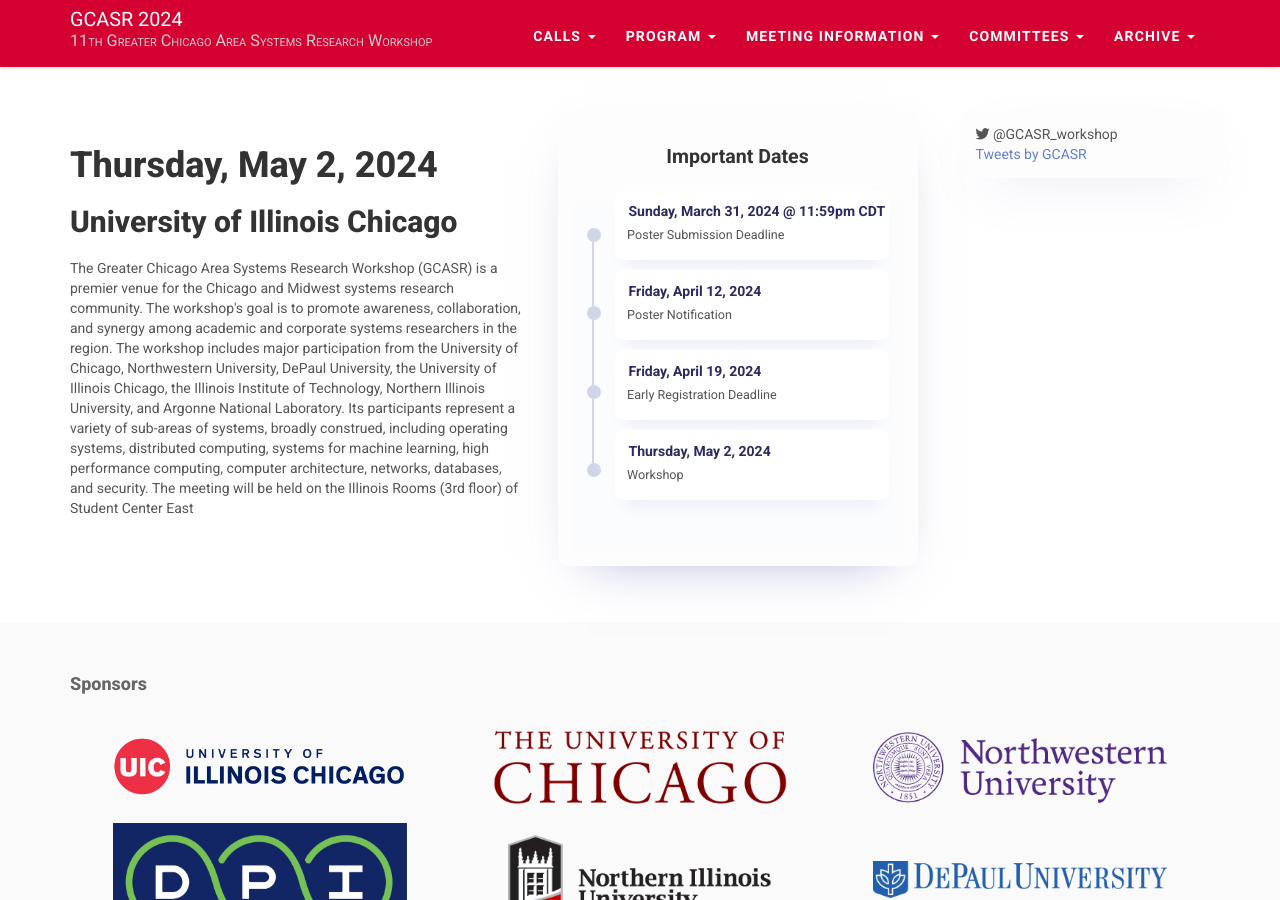
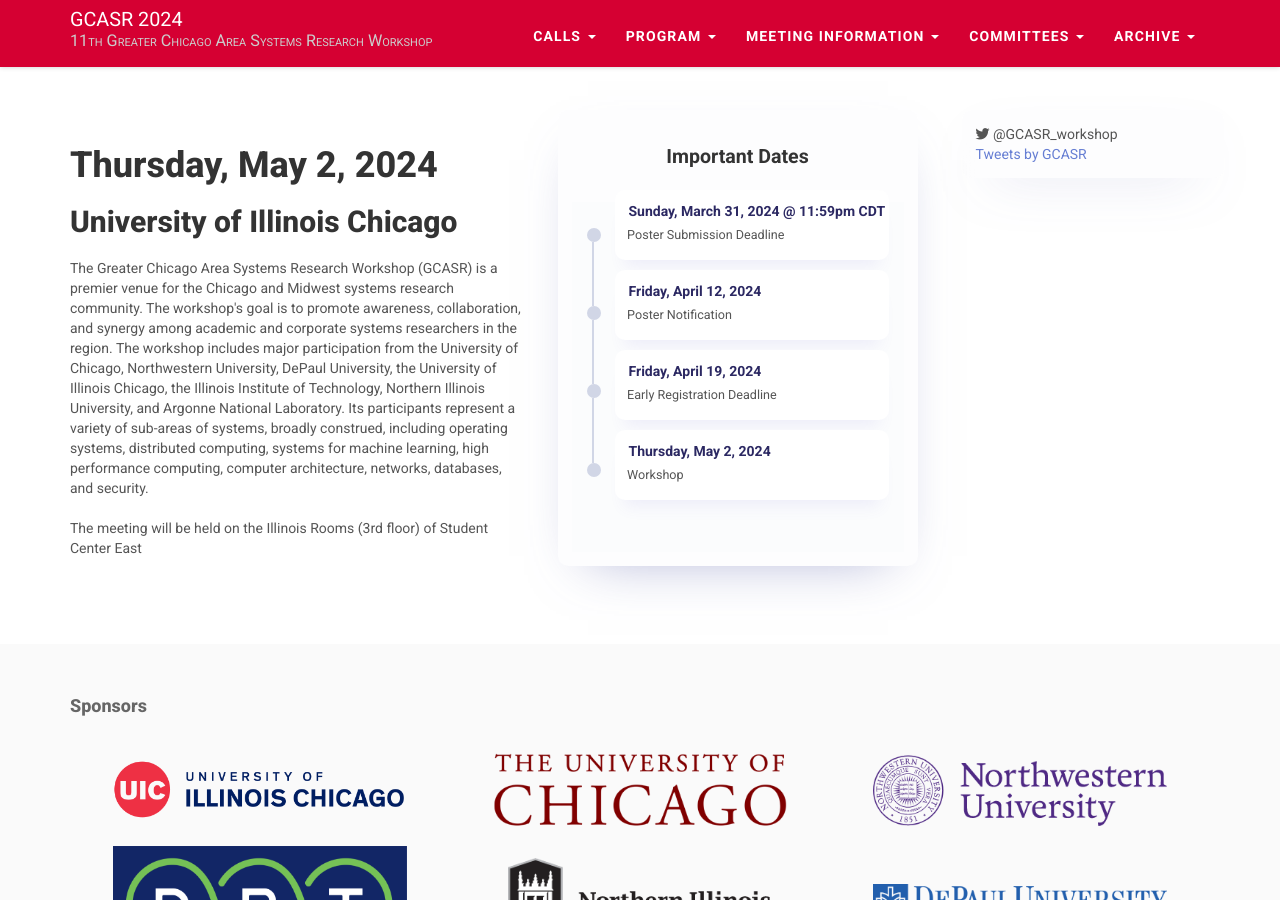
Before and after one commit to gcasr/2025, a Jekyll site: the page built from index.html, in a window 1280 px wide and 900 px high, scrolled down 717 px. Built offline with Jekyll 4.4.1, drawn with Linux system fonts in a browser that asks for light colours; nearby versions of some CDN libraries; library files that are not in the unit come from our copies; comment, search, counter and statistics services are not loaded.

```diff
--- a/_data/main.yml
+++ b/_data/main.yml
@@ -8,7 +8,7 @@ dates: Thursday, May 2, 2024 # conference dates
 
 location: University of Illinois Chicago # conference location
 
-description:
+description: >
   The Greater Chicago Area Systems Research Workshop (GCASR) is a premier venue for the Chicago and Midwest systems research community.
   The workshop's goal is to promote awareness, collaboration, and synergy among academic and corporate systems researchers in the region.
   The workshop includes major participation from the University of Chicago, Northwestern University, DePaul University, the University of
@@ -16,7 +16,9 @@ description:
   sub-areas of systems, broadly construed, including operating systems, distributed computing, systems for machine learning, high performance
   computing, computer architecture, networks, databases, and security.
 
+  <br /><br />
   The meeting will be held on the Illinois Rooms (3rd floor) of Student Center East
+  <br /><br />
 
 # visibility of contents in the website
 contents:
```
